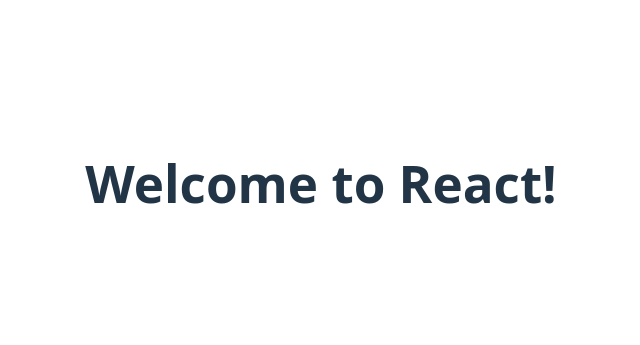
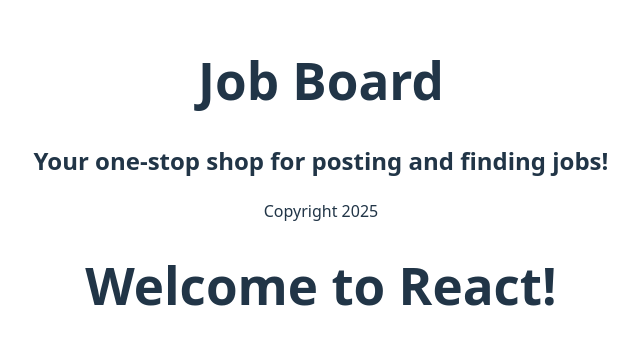
Before and after one commit to ameliarider/job-board-frontend, a React (Vite) app: page / in a window 1280 px wide. Shown: the part 217-562 px from the top of the page, without its empty margins (319-959 px from the left). Built offline with nearby package versions, Linux system fonts and the light colour scheme.

Commit message:
Updated header and footer with text

```diff
--- a/src/Footer.jsx
+++ b/src/Footer.jsx
@@ -1,3 +1,7 @@
 export function Footer() {
-  console.log("this is the footer");
+  return (
+    <div>
+      <p>Copyright 2025</p>
+    </div>
+  );
 }
--- a/src/Header.jsx
+++ b/src/Header.jsx
@@ -1,3 +1,8 @@
 export function Header() {
-  console.log("Hello");
+  return (
+    <div>
+      <h1>Job Board</h1>
+      <h2>Your one-stop shop for posting and finding jobs!</h2>
+    </div>
+  )
 }
```
